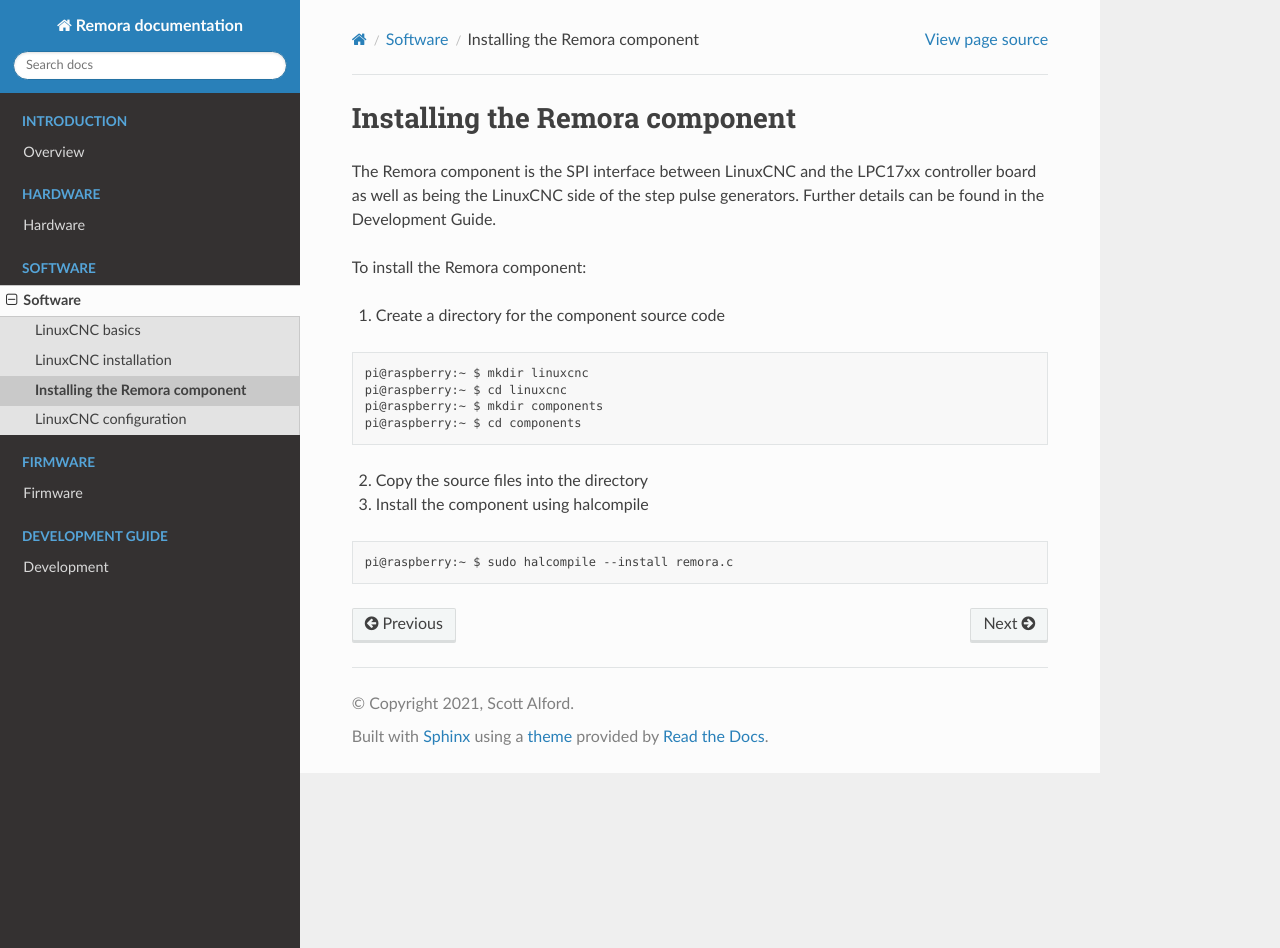
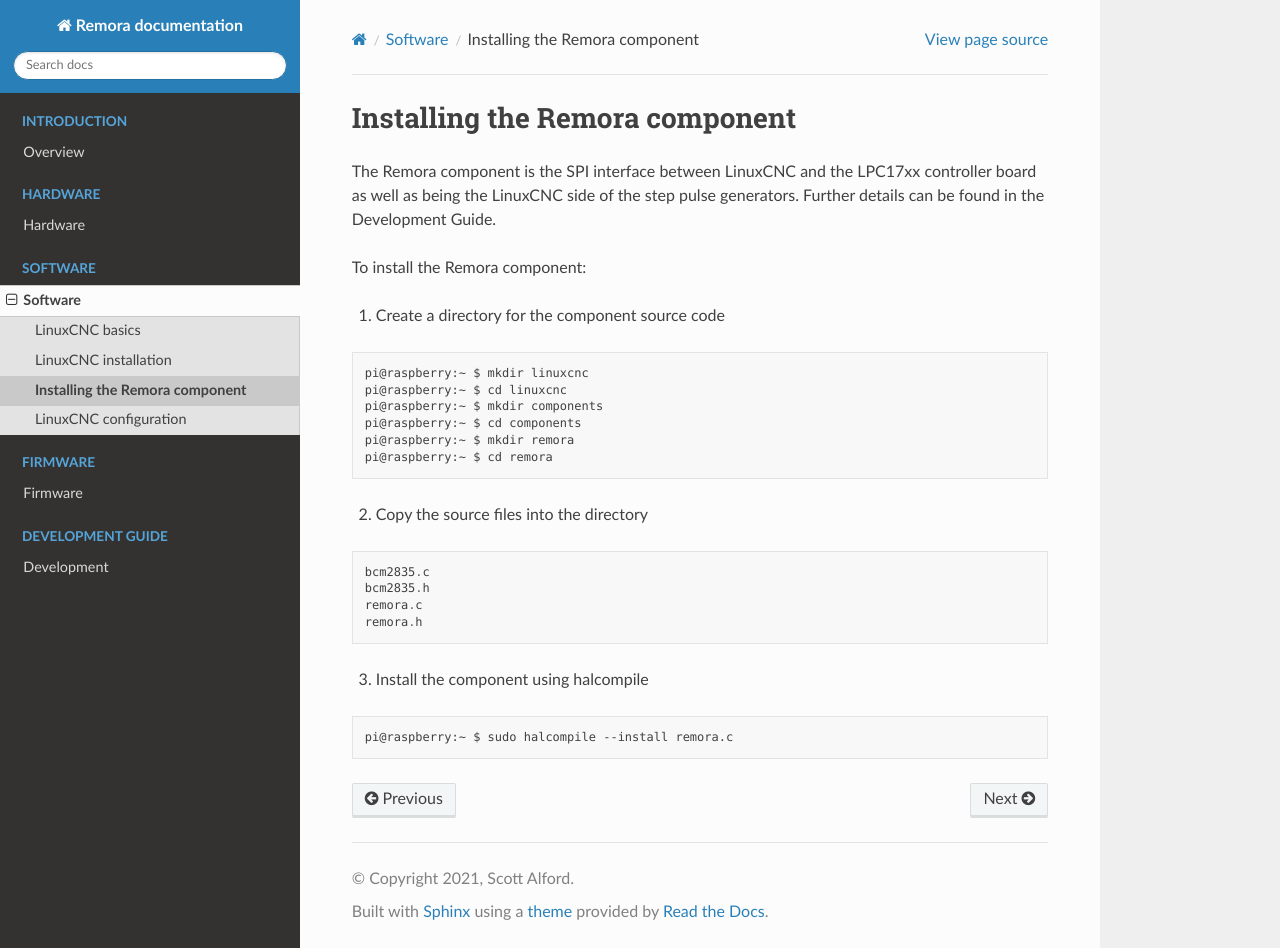
Before and after one commit to scottalford75/Remora-docs, a Sphinx documentation site: the page built from docs/source/software/remora-comp-installation.rst, in a window 1280 px wide and 948 px high. Built offline with Sphinx 7.4.7 and the Read the Docs theme 2.0.0, drawn with Linux system fonts in a browser that asks for light colours.

Commit message:
Updated docs

```diff
--- a/docs/source/software/remora-comp-installation.rst
+++ b/docs/source/software/remora-comp-installation.rst
@@ -13,8 +13,17 @@
     pi@raspberry:~ $ cd linuxcnc
     pi@raspberry:~ $ mkdir components
     pi@raspberry:~ $ cd components
+    pi@raspberry:~ $ mkdir remora
+    pi@raspberry:~ $ cd remora
 
 2. Copy the source files into the directory
+
+.. code-block::
+
+    bcm2835.c
+    bcm2835.h
+    remora.c
+    remora.h
 
 3. Install the component using halcompile
 
```
